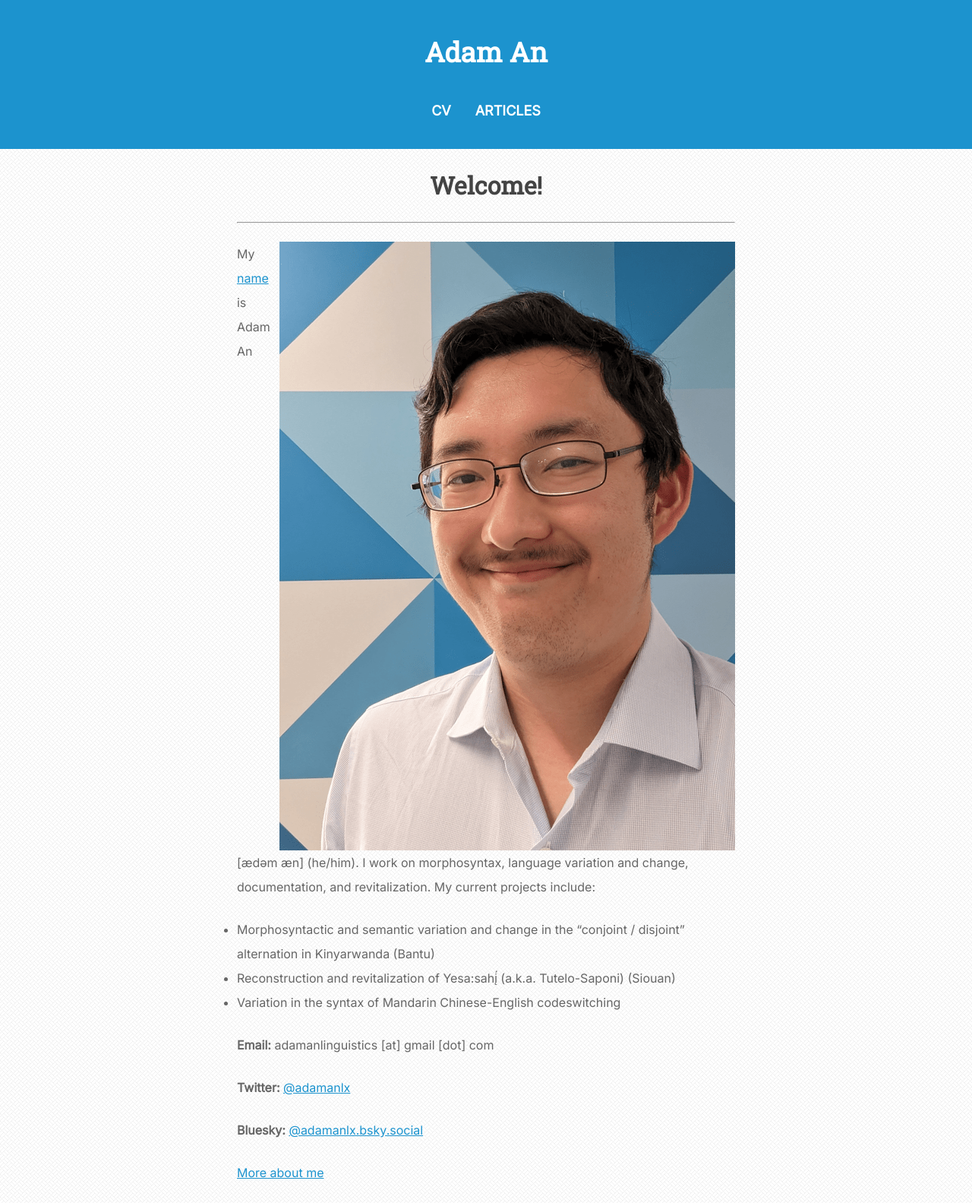
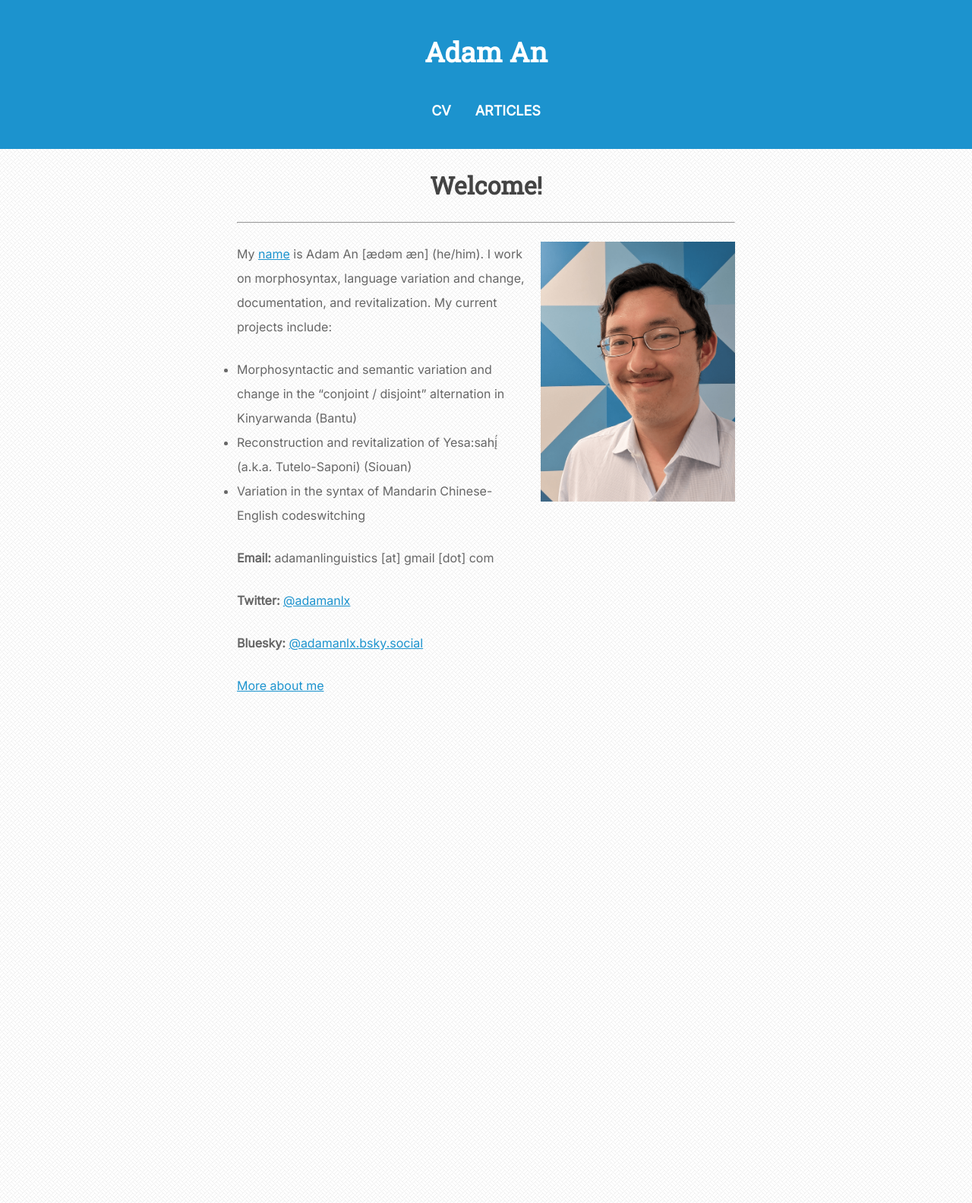
Before and after one commit to theycallmezeal/theycallmezeal.github.io, a Jekyll site: the page built from index.md, in a window 1280 px wide. Shown: the whole page at 76% size. Built offline with Jekyll 4.4.1, drawn with Linux system fonts in a browser that asks for light colours.

Commit message:
Update image width

```diff
--- a/css/index.css
+++ b/css/index.css
@@ -1,6 +1,7 @@
 img {
 	float: right;
 	padding-left: 12px;
+	width: 256px;
 }
 
 @media (max-width: 640px) {
```
